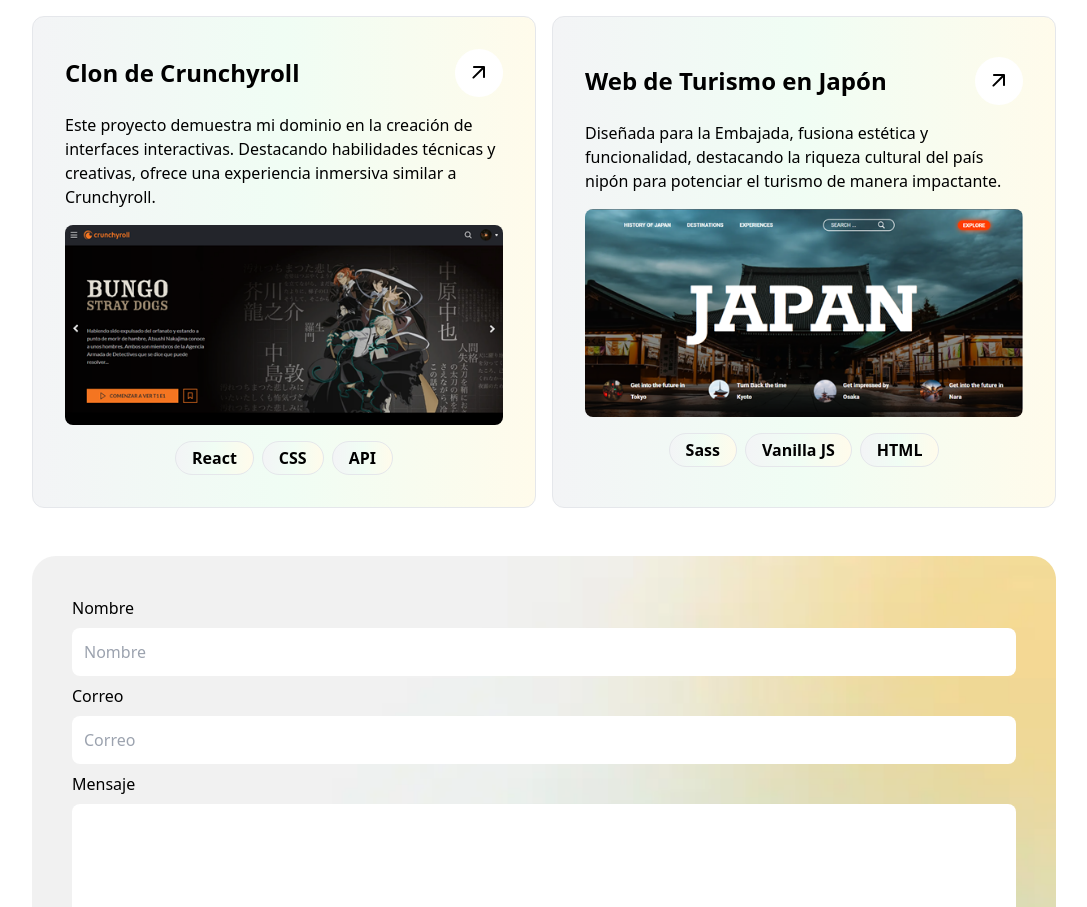
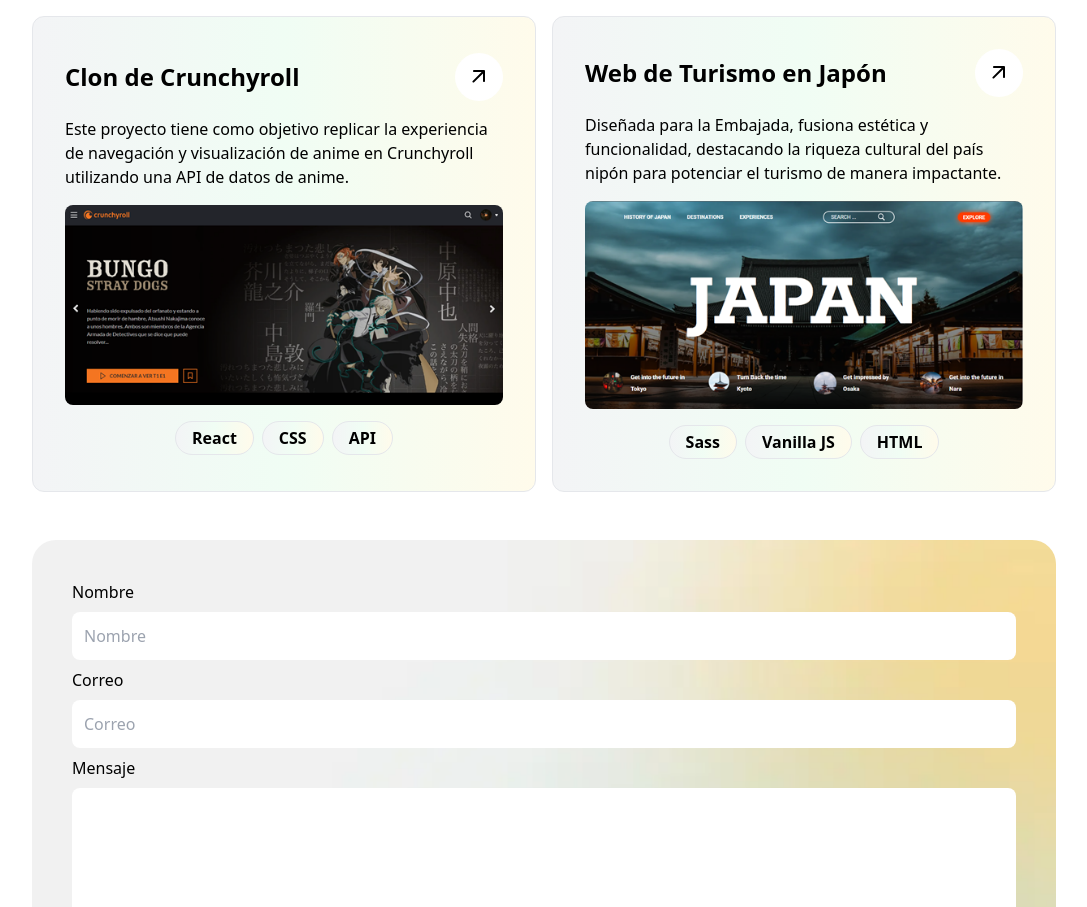
Before and after one commit to BryanQuin3/portfolio, a React (Vite) app: page / in a window 1280 px wide. Shown: the part 1203-2110 px from the top of the page, without its empty margins (96-1183 px from the left). Built offline with nearby package versions, Linux system fonts and the light colour scheme.

Commit message:
Refactor ContactBtn component and update project description

```diff
--- a/src/components/ContactBtn.jsx
+++ b/src/components/ContactBtn.jsx
@@ -1,8 +1,12 @@
 /* eslint-disable react/prop-types */
+import { handleSmoothScroll } from "../logics/logics";
+
 export const ContactBtn = ({ text }) => {
+  const link = "#contact";
   return (
     <a
-      href="#contact"
+      onClick={(e) => handleSmoothScroll(e, link)}
+      href={link}
       className="bg-gray-900 py-3 px-9 rounded-full text-white font-semibold hover:bg-transparent hover:text-gray-900 transition-all duration-300 border-2 border-gray-900"
     >
       {text}
--- a/src/contstants/constants.js
+++ b/src/contstants/constants.js
@@ -65,7 +65,7 @@
     id: 3,
     name: "Clon de Crunchyroll",
     description:
-      "Este proyecto demuestra mi dominio en la creación de interfaces interactivas. Destacando habilidades técnicas y creativas, ofrece una experiencia inmersiva similar a Crunchyroll.",
+      "Este proyecto tiene como objetivo replicar la experiencia de navegación y visualización de anime en Crunchyroll utilizando una API de datos de anime.",
     img: {
       src: "./images/crunchyroll.webp",
       alt: "crunchyroll",
```
